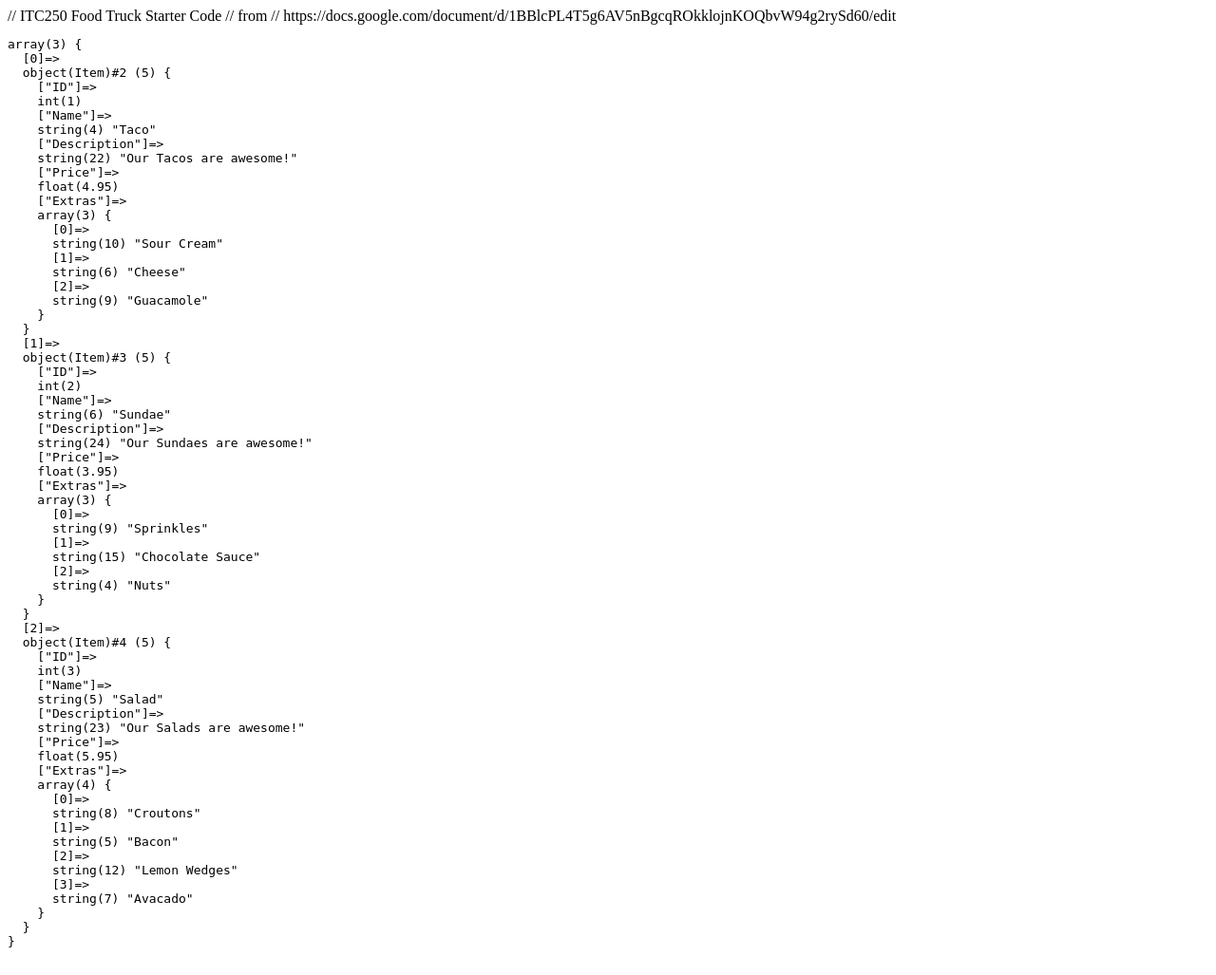
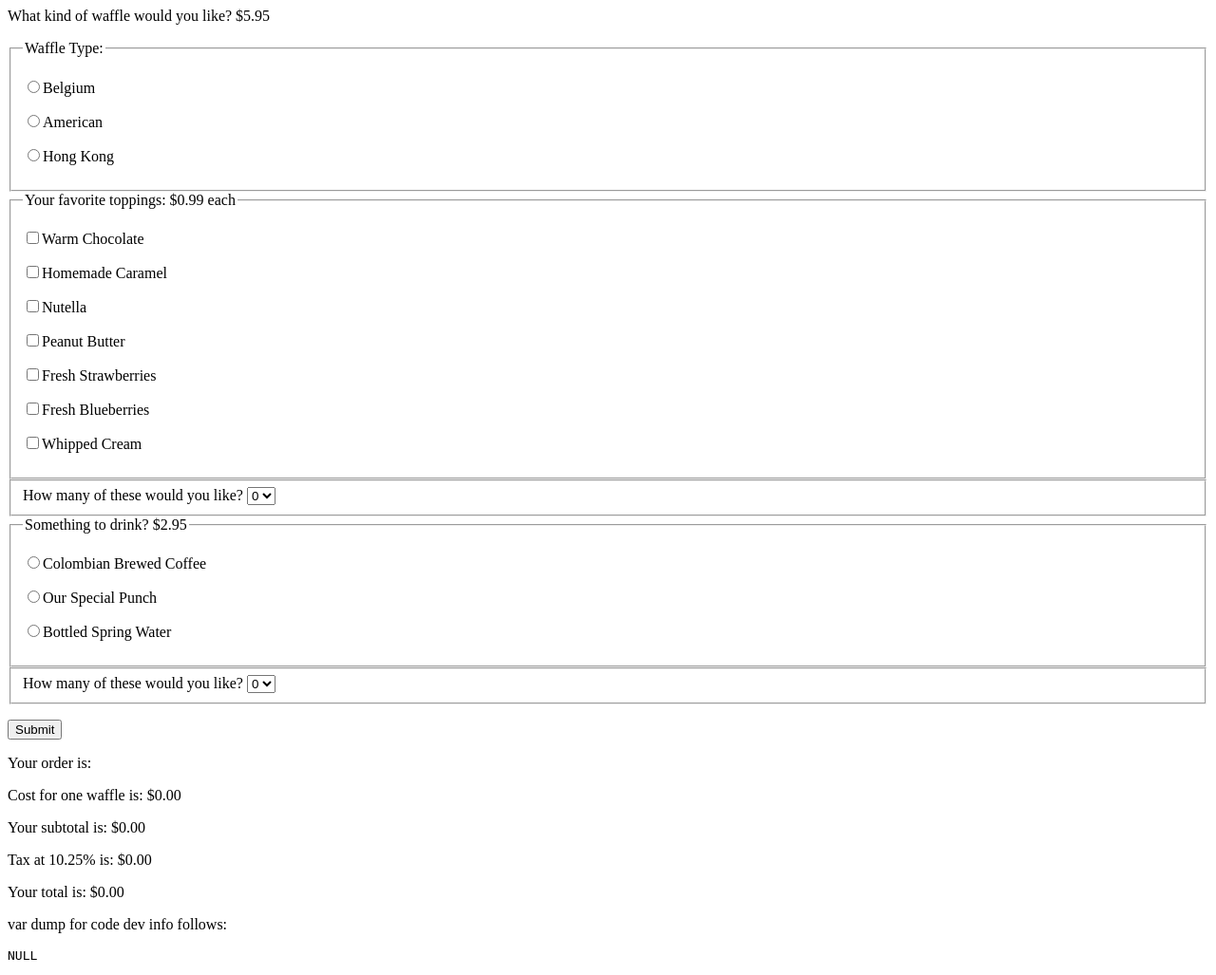
Before and after one commit to laurenkuhlman/it-262-p3-food-truck, a PHP site: page /sample-code.php in a window 1280 px wide. Shown: the whole page at 95% size. Before the commit the page ends 998 px from the top, so only its background shows below. Run offline with PHP 8.4, Linux system fonts and the light colour scheme; data that the repository does not hold is empty.

Commit message:
Update sample-code.php
Added basic form and cost calculations

```diff
--- a/sample-code.php
+++ b/sample-code.php
@@ -1,39 +1,125 @@
-// ITC250 Food Truck Starter Code
-// from
-// https://docs.google.com/document/d/1BBlcPL4T5g6AV5nBgcqROkklojnKOQbvW94g2rySd60/edit
+<?php
+// foodTruckV0.php
+// IT262 Winter 2023 P3 Food Truck
+// Added basic form to sample code - Richard Trimble
 
-<?php
-//items3.php
+// HTML Form
 
-$myItem = new Item(1,"Taco","Our Tacos are awesome!",4.95);
-$myItem->addExtra("Sour Cream");
-$myItem->addExtra("Cheese");
-$myItem->addExtra("Guacamole");
-$items[] = $myItem;
+echo '<form action="" method="POST">
+	<p>What kind of waffle would you like? $5.95</p>
+	<fieldset>
+		<legend>Waffle Type:</legend>
+		<p><input type="radio" name="WaffleType" value="Belgium" />Belgium</p>
+		<p><input type="radio" name="WaffleType" value="American" />American</p>
+		<p><input type="radio" name="WaffleType" value="Hong Kong" />Hong Kong</p>
+	</fieldset>
 
-$myItem = new Item(2,"Sundae","Our Sundaes are awesome!",3.95);
-$myItem->addExtra("Sprinkles");
-$myItem->addExtra("Chocolate Sauce");
-$myItem->addExtra("Nuts");
-$items[] = $myItem;
+	<fieldset>
+		<legend>Your favorite toppings: $0.99 each</legend>
+		<p><input type="checkbox" name="FavoriteToppings[]" value="Warm Chocolate" />Warm Chocolate</p>
+		<p><input type="checkbox" name="FavoriteToppings[]" value="Homemade Caramel" />Homemade Caramel</p>
+		<p><input type="checkbox" name="FavoriteToppings[]" value="Nutella" />Nutella</p>
+		<p><input type="checkbox" name="FavoriteToppings[]" value="Peanut Butter" />Peanut Butter</p>
+		<p><input type="checkbox" name="FavoriteToppings[]" value="Fresh Strawberries" />Fresh Strawberries</p>
+		<p><input type="checkbox" name="FavoriteToppings[]" value="Fresh Blueberries" />Fresh Blueberries</p>
+		<p><input type="checkbox" name="FavoriteToppings[]" value="Whipped Cream" />Whipped Cream</p>
+	</fieldset>
 
-$myItem = new Item(3,"Salad","Our Salads are awesome!",5.95);
-$myItem->addExtra("Croutons");
-$myItem->addExtra("Bacon");
-$myItem->addExtra("Lemon Wedges");
-$myItem->addExtra("Avacado");
-$items[] = $myItem;
+	<fieldset>
+		<label for="wqty">How many of these would you like?</label>
+		<select id="wqty" name="WaffleQty">
+		  <option value="0">0</option>
+		  <option value="1">1</option>
+		  <option value="2">2</option>
+		  <option value="3">3</option>
+		</select>
+	</fieldset>
 
+	<fieldset>
+		<legend>Something to drink? $2.95</legend>
+		<p><input type="radio" name="Beverage" value="Colombian Brewed Coffee" />Colombian Brewed Coffee</p>
+		<p><input type="radio" name="Beverage" value="Our Special Punch" />Our Special Punch</p>
+		<p><input type="radio" name="Beverage" value="Bottled Spring Water" />Bottled Spring Water</p>
+	</fieldset>
 
-//create a counter to load the ids...
-//$items[] = new Item(1,"Taco","Our Tacos are awesome!",4.95);
-//$items[] = new Item(2,"Sundae","Our Sundaes are awesome!",3.95);
-//$items[] = new Item(3,"Salad","Our Salads are awesome!",5.95);
+	<fieldset>
+		<label for="bqty">How many of these would you like?</label>
+		<select id="bqty" name="BevQty">
+		  <option value="0">0</option>
+		  <option value="1">1</option>
+		  <option value="2">2</option>
+		  <option value="3">3</option>
+		</select>
+	</fieldset>
 
+	<p><input type="submit" /></p>
+</form>';
+
+// Load input items into class Item and display order total
+
+$itemNumber = 1;
+$subtotal = 0;
+
+echo '<p>Your order is:</p>';
+
+// Waffle type selection
+
+if(isset($_POST['WaffleType'])) {
+	$myItem = new Item($itemNumber,$_POST['WaffleType'],$_POST['WaffleType'],5.95);
+	$items[] = $myItem;
+	$itemNumber++;
+	$subtotal = 5.95;
+	echo '<p>'.$_POST['WaffleType'].' Waffle $5.95</p>';
+}
+
+// Topping selection
+
+if(isset($_POST['FavoriteToppings'])) {
+	if(isset($_POST['WaffleType'])) {  // Only accept topping selections if waffle type is selected
+	   foreach($_POST['FavoriteToppings'] as $value){
+	      echo '<p>- with '.$value.' topping $0.95</p>';
+			$myItem->addExtra($value);
+			$subtotal = $subtotal + 0.95;
+		}
+   } else {
+		echo 'To get toppings, you have to select a waffle to put them on!';
+	}
+}
+echo '<p>Cost for one waffle is: $'.sprintf("%.2f", $subtotal);
+if($_POST['WaffleQty'] > 1) { // Note if more than one is ordered
+	$subtotal = $subtotal * $_POST['WaffleQty'];
+	echo '<p>'.$_POST['WaffleQty'].' Waffles ordered at $'.sprintf("%.2f", $subtotal).'</p>';
+}
+
+// Beverage selection
+
+if(isset($_POST['Beverage'])) {
+	$myItem = new Item(2,$_POST['Beverage'],$_POST['Beverage'],2.95);
+	$items[] = $myItem;
+	echo '<p>Beverage: '.$_POST['Beverage'].' at $2.95 each</p>';
+}
+
+$bevSubtotal = 2.95 * $_POST['BevQty'];
+if($_POST['BevQty'] > 1) { // Note if more than one is ordered
+	echo '<p>'.$_POST['BevQty'].' beverages ordered at $'.sprintf("%.2f", $bevSubtotal).'</p>';
+}
+$subtotal = $subtotal + $bevSubtotal;
+
+echo '<p>Your subtotal is: $'.sprintf("%.2f", $subtotal).'</p>';
+
+$tax = $subtotal * 0.1025;
+echo '<p>Tax at 10.25% is: $'.sprintf("%.2f", $tax).'</p>';
+$total = $subtotal + $tax;
+echo '<p>Your total is: $'.sprintf("%.2f", $total).'</p>';
+
+// FOR DEV INFO ONLY - DELETE IN FINAL vvvvvvvvvvvvvvv
+
+echo '<p>var dump for code dev info follows:</p>';
 echo '<pre>';
 var_dump($items);
 echo '</pre>';
 
+// ^^^^^^^^^^^^^^^^^^^^^^^^^^^^^^^^^^^^^^^^^^^^^^^^^
 
 class Item
 {
```
